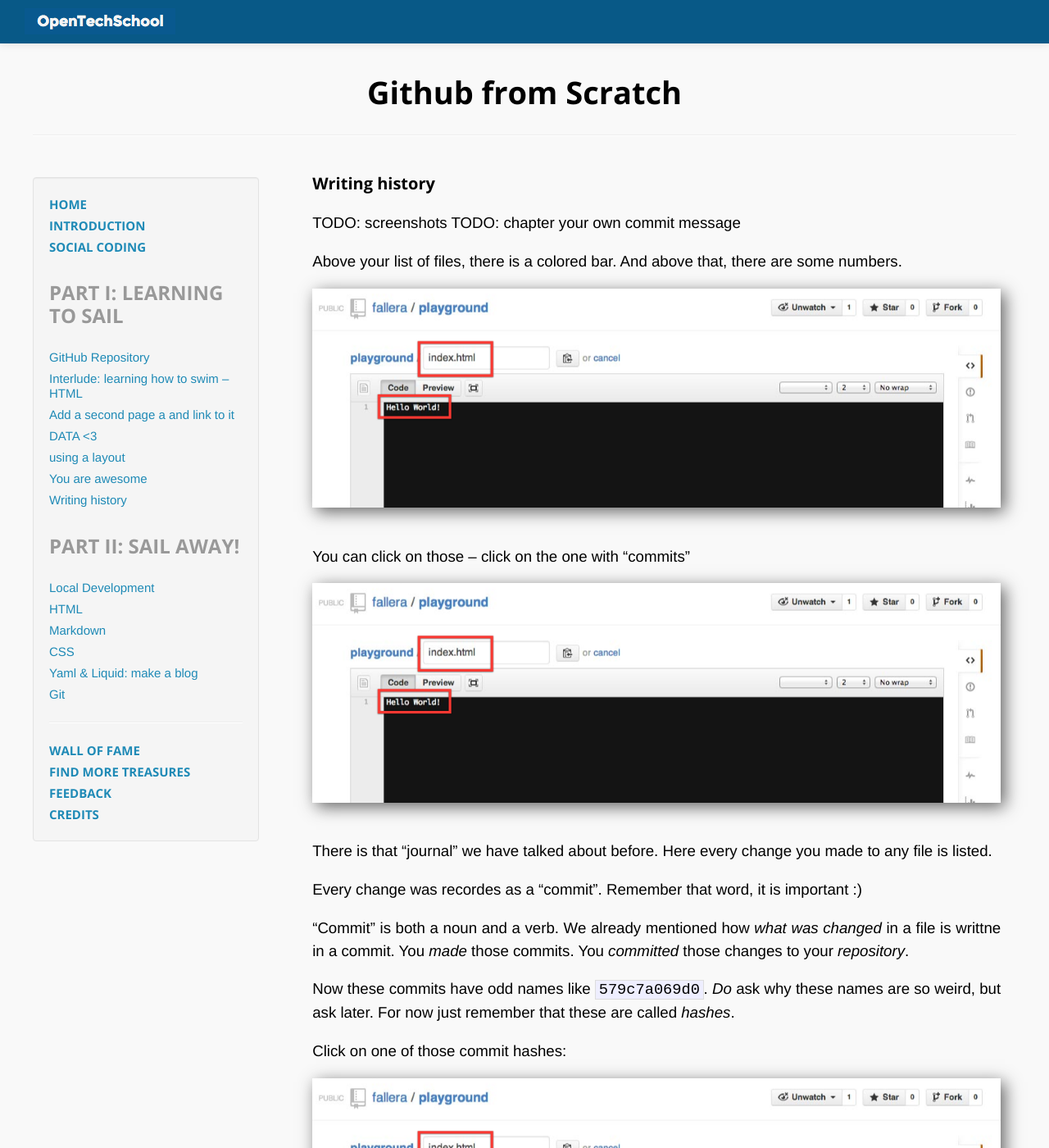
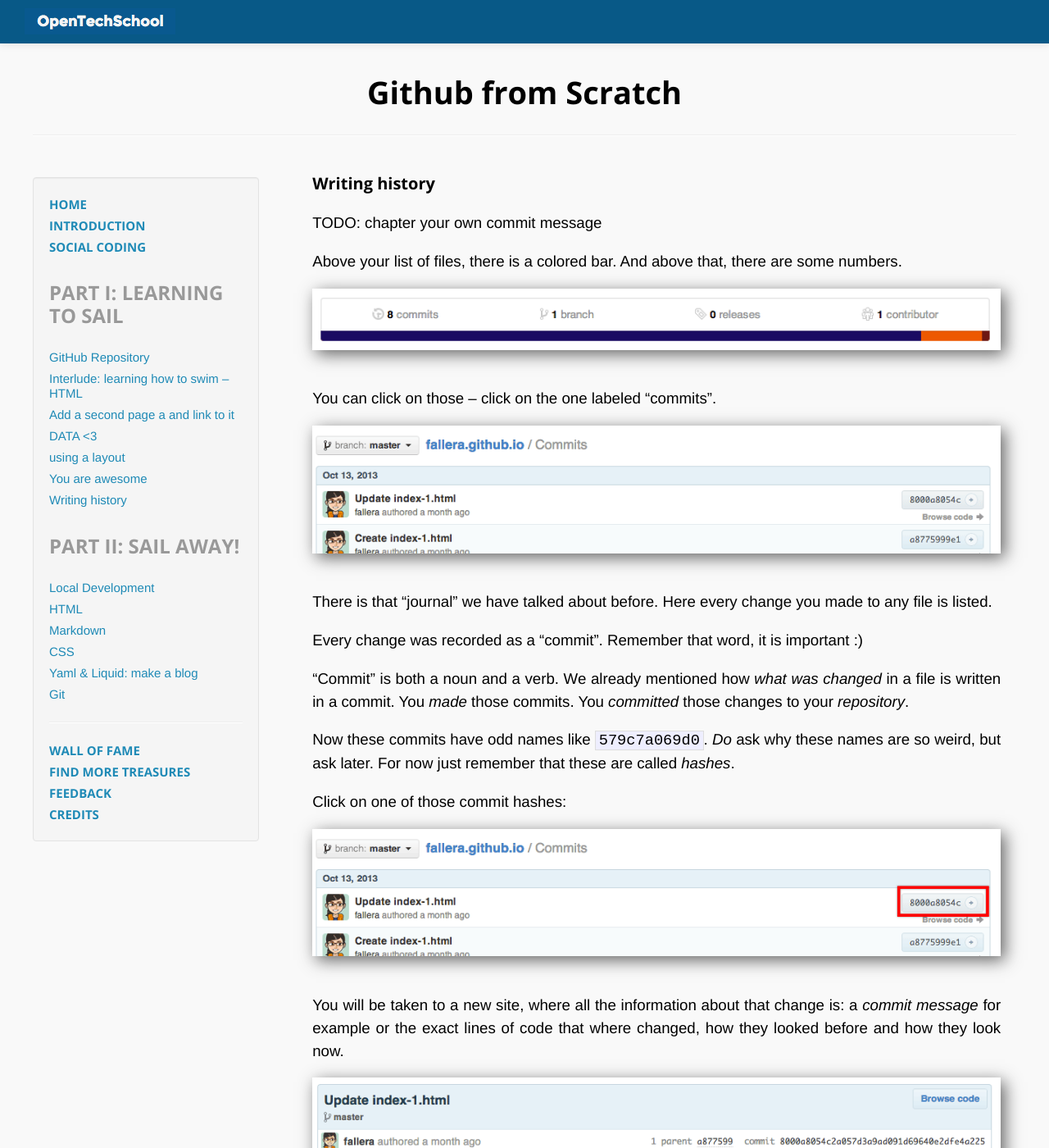
Before and after one commit to afknapping/github-from-scratch, a Jekyll site: the page built from _posts/2013-05-01-writing-history.md, in a window 1280 px wide and 1400 px high. Shown: the whole window at 82% size. Built offline with Jekyll 4.4.1, drawn with Linux system fonts in a browser that asks for light colours; Markdown is read by kramdown in place of the engine named in the settings; some of the changed text lies outside the part shown.

Commit message:
history: added screenshots

```diff
--- a/_posts/2013-05-01-writing-history.md
+++ b/_posts/2013-05-01-writing-history.md
@@ -4,40 +4,39 @@
 chapter: "one"
 ---
 
-TODO: screenshots
 TODO: chapter your own commit message
 
 
 Above your list of files, there is a colored bar. And above that, there are some numbers.
 
-![]({{ site.baseurl }}/assets/images/create-repo-5.png)
+![]({{ site.baseurl }}/assets/images/history-1.png)
 
-You can click on those – click on the one with "commits"
+You can click on those – click on the one labeled "commits".
 
-![]({{ site.baseurl }}/assets/images/create-repo-5.png)
+![]({{ site.baseurl }}/assets/images/history-2.png)
 
 There is that "journal" we have talked about before. Here every change you made to any file is listed.
 
-Every change was recordes as a "commit". Remember that word, it is important :)
+Every change was recorded as a "commit". Remember that word, it is important :)
 
-"Commit" is both a noun and a verb. We already mentioned how *what was changed* in a file is writtne in a commit. You *made* those commits. You *committed* those changes to your *repository*.
+"Commit" is both a noun and a verb. We already mentioned how *what was changed* in a file is written in a commit. You *made* those commits. You *committed* those changes to your *repository*.
 
 Now these commits have odd names like `579c7a069d0`. *Do* ask why these names are so weird, but ask later. For now just remember that these are called *hashes*.
 
 Click on one of those commit hashes:
 
-![]({{ site.baseurl }}/assets/images/create-repo-5.png)
+![]({{ site.baseurl }}/assets/images/history-3.png)
 
 You will be taken to a new site, where all the information about that change is: a *commit message* for example or the exact lines of code that where changed, how they looked before and how they look now.
 
-![]({{ site.baseurl }}/assets/images/create-repo-5.png)
+![]({{ site.baseurl }}/assets/images/history-4.png)
 
 Move the cursor over a line of code and a little bubble appears to the left:
 
-![]({{ site.baseurl }}/assets/images/create-repo-5.png)
+![]({{ site.baseurl }}/assets/images/history-5.png)
 
 Click on it and you can leave a comment:
 
-![]({{ site.baseurl }}/assets/images/create-repo-5.png)
+![]({{ site.baseurl }}/assets/images/history-6.png)
 
-IF you have a peer, go to his repsitory and leave comment in her code. Say something nice.
+If you have a peer, go to his repsitory and leave a comment in her code. Say something nice.
```
Also changed, not shown: assets/images/history-1.png (added), assets/images/history-2.png (added), assets/images/history-3.png (added), assets/images/history-4.png (added), assets/images/history-5.png (added), assets/images/history-6.png (added).
